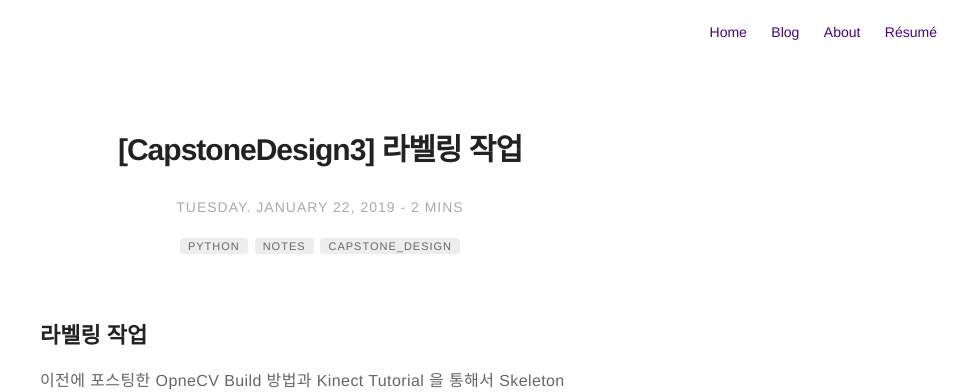
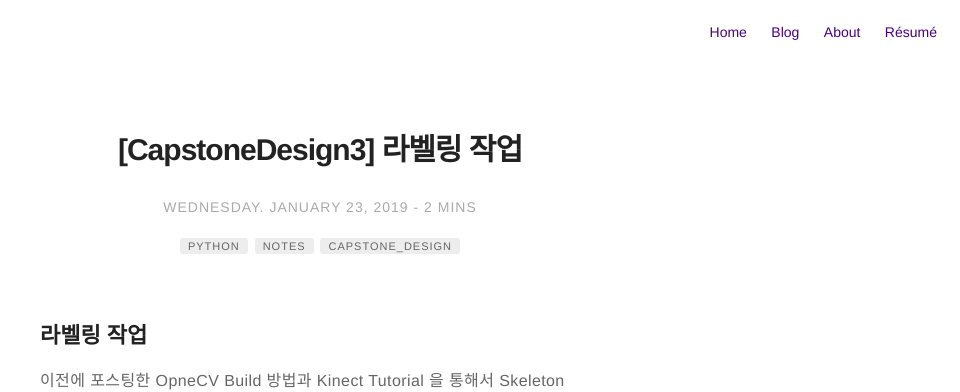
Before and after one commit to anjaekwang/anjaekwang.github.io, a Jekyll site: the page built from _posts/2019-01-23-Labeling.md, in a window 1280 px wide and 900 px high. Shown: the top 392 px of the window, without its empty margins (320-1280 px from the left). Built offline with Jekyll 4.4.1, drawn with Linux system fonts in a browser that asks for light colours; comment, search, counter and statistics services are not loaded; part of the change alters nothing that is shown.

Commit message:
./_posts : modify [labeling.md]

```diff
--- a/_posts/2019-01-23-Labeling.md
+++ b/_posts/2019-01-23-Labeling.md
@@ -1,14 +1,14 @@
 ---
 title: "[CapstoneDesign3] 라벨링 작업"
 layout: post
-date: 2019-01-22 13:21
+date: 2019-01-23 11:21
 tag:
 - python
 - notes
 - capstone_design
 category: blog
 author: jaekwang
-description: Kinect 사용법. RGB, DEPTH, SKELETON STREAM.
+description: 라벨링 과정 및 vispy usage.
 ---
 
 ## 라벨링 작업
```
